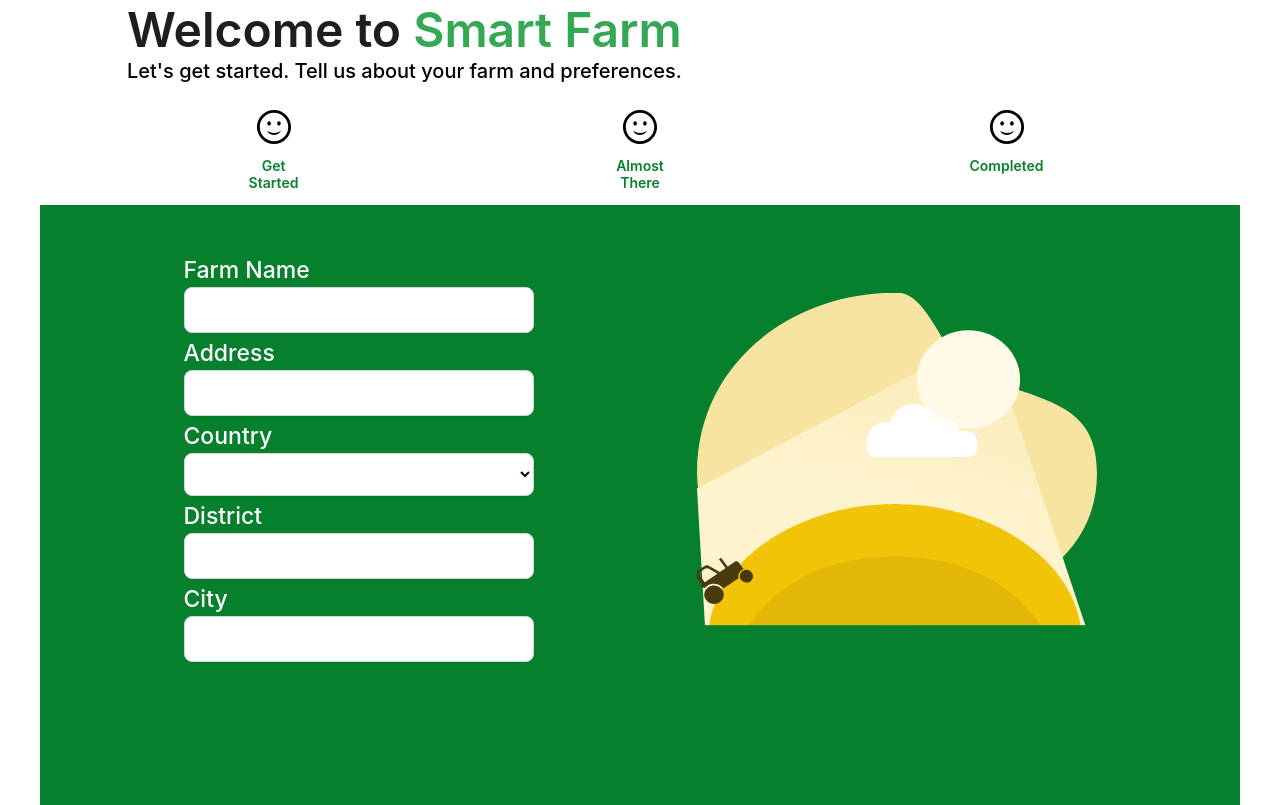
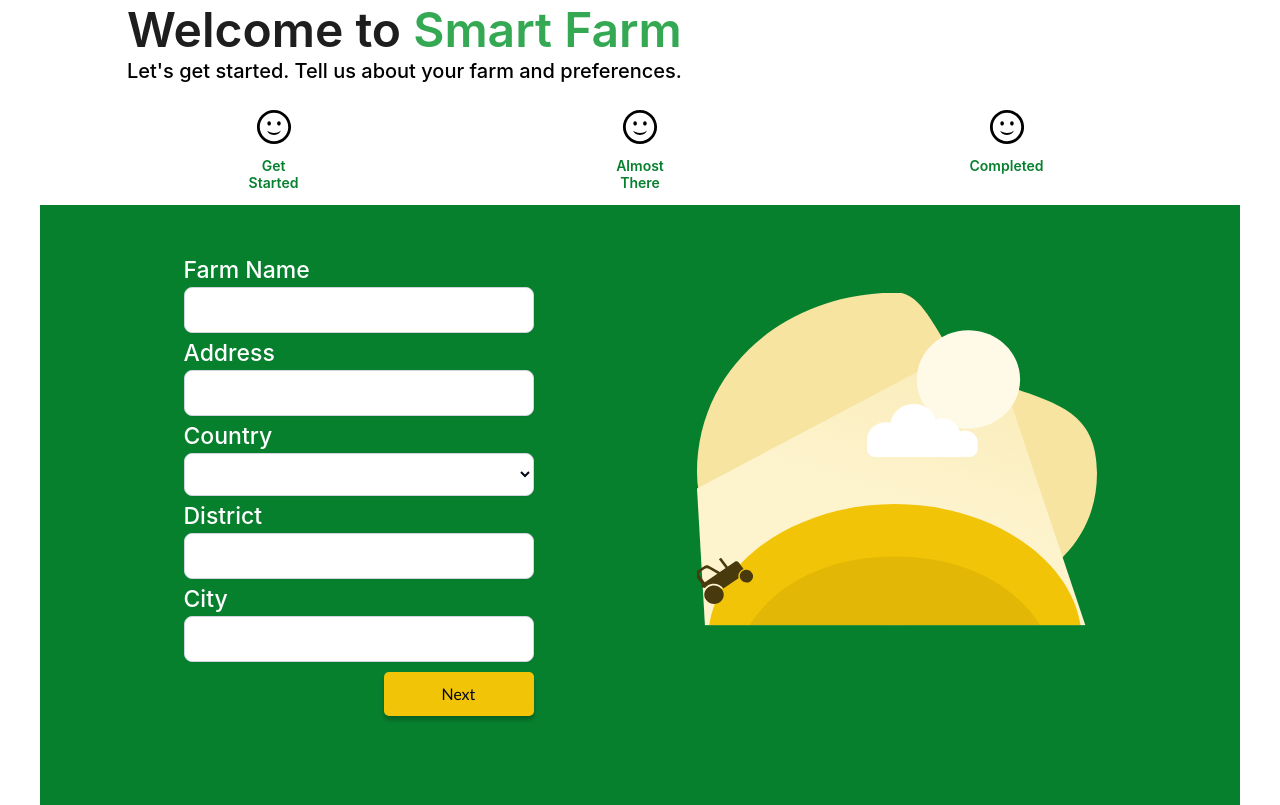
Before and after one commit to UchiG/Smart-Farm, a React (Vite) app: page /welcome in a window 1280 px wide. Built offline with nearby package versions, Linux system fonts and the light colour scheme.

Commit message:
Welcome Page design done

```diff
--- a/src/components/WelcomeGetStarted.jsx
+++ b/src/components/WelcomeGetStarted.jsx
@@ -3,7 +3,7 @@ export const WelcomeGetStarted = () => {
     return (
             <div className="welcomeGetStartedParent">
                 <div className="welcomeGetStaredChild getStartedFormParent">
-                    <form action="">
+                    <form action="" className="getStartedForm">
                         <div className="welcomeGetStartedInputField">
                             <label htmlFor="farmName" className="welcomeGetStartedInputLabe">Farm Name</label>
                             <input type="text" className="welcomeGetStartedInput" />
@@ -24,9 +24,11 @@ export const WelcomeGetStarted = () => {
                             <label htmlFor="city" className="welcomeGetStartedInputLabe">City</label>
                             <input type="text"className="welcomeGetStartedInput"/>
                         </div>
+                        <button type="submit" className="welcomeGetStartedPageButton">Next</button>
                     </form>
                 </div>
                 <div className="welcomeGetStaredChild getStartedImage"></div>
+
             </div>
 
     );
--- a/src/index.css
+++ b/src/index.css
@@ -703,3 +703,23 @@ code {
     line-height: 20px; /* 142.857% */
     margin-bottom: 7px;
   }
+
+  .getStartedForm {
+    display: flex;
+    flex-direction: column;
+  }
+
+  .getStartedForm .welcomeGetStartedPageButton {
+    display: flex;
+    width: 150px;
+    height: 44px;
+
+    justify-content: center;
+    align-items: center;
+    gap: 10px;
+    flex-shrink: 0;
+    border-radius: 5px;
+    background: #F2C407;
+    box-shadow: 0px 4px 4px 0px rgba(0, 0, 0, 0.25);
+    align-self: self-end;
+  }
```
